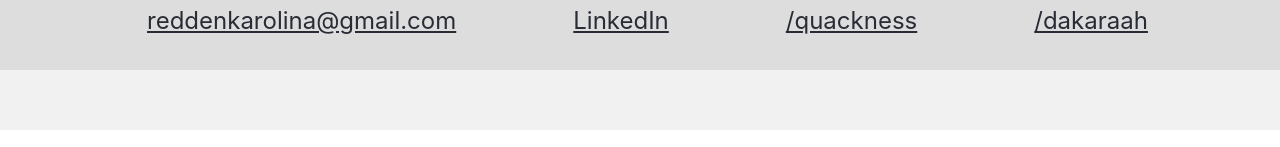
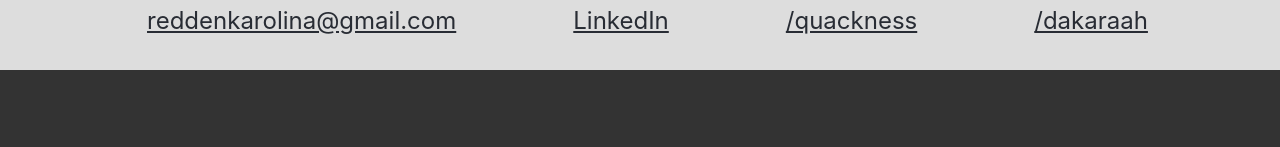
Before and after one commit to quackness/my-website, a React (Create React App) app in the folder client/: page / in a window 1280 px wide. Shown: the part 3614-3761 px from the top of the page. Built offline with nearby package versions, Linux system fonts and the light colour scheme; some icons are missing.

Commit message:
add css for the footer

```diff
--- a/client/src/App.css
+++ b/client/src/App.css
@@ -114,7 +114,6 @@ ul li::before {
 .videos {
   margin-left: 90px;
   margin-top: 30px;
-
 }
 
 
@@ -152,6 +151,7 @@ ul li::before {
 
 
 .footer {
-  background-color: #f1f1f1;
-  padding: 30px;
+  padding: 40px;
+  background-color: #333;
+  overflow: hidden;
 }
```
